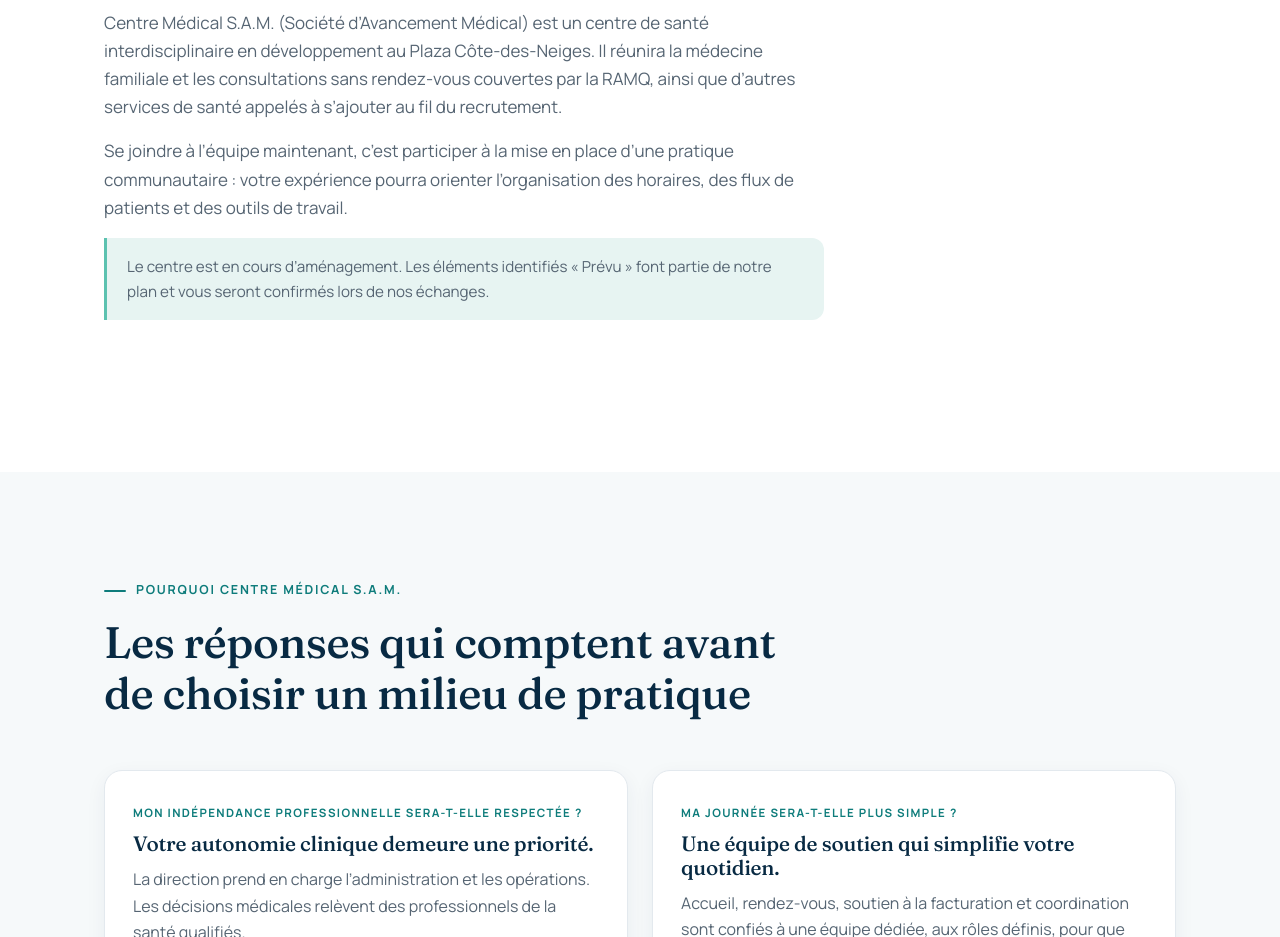
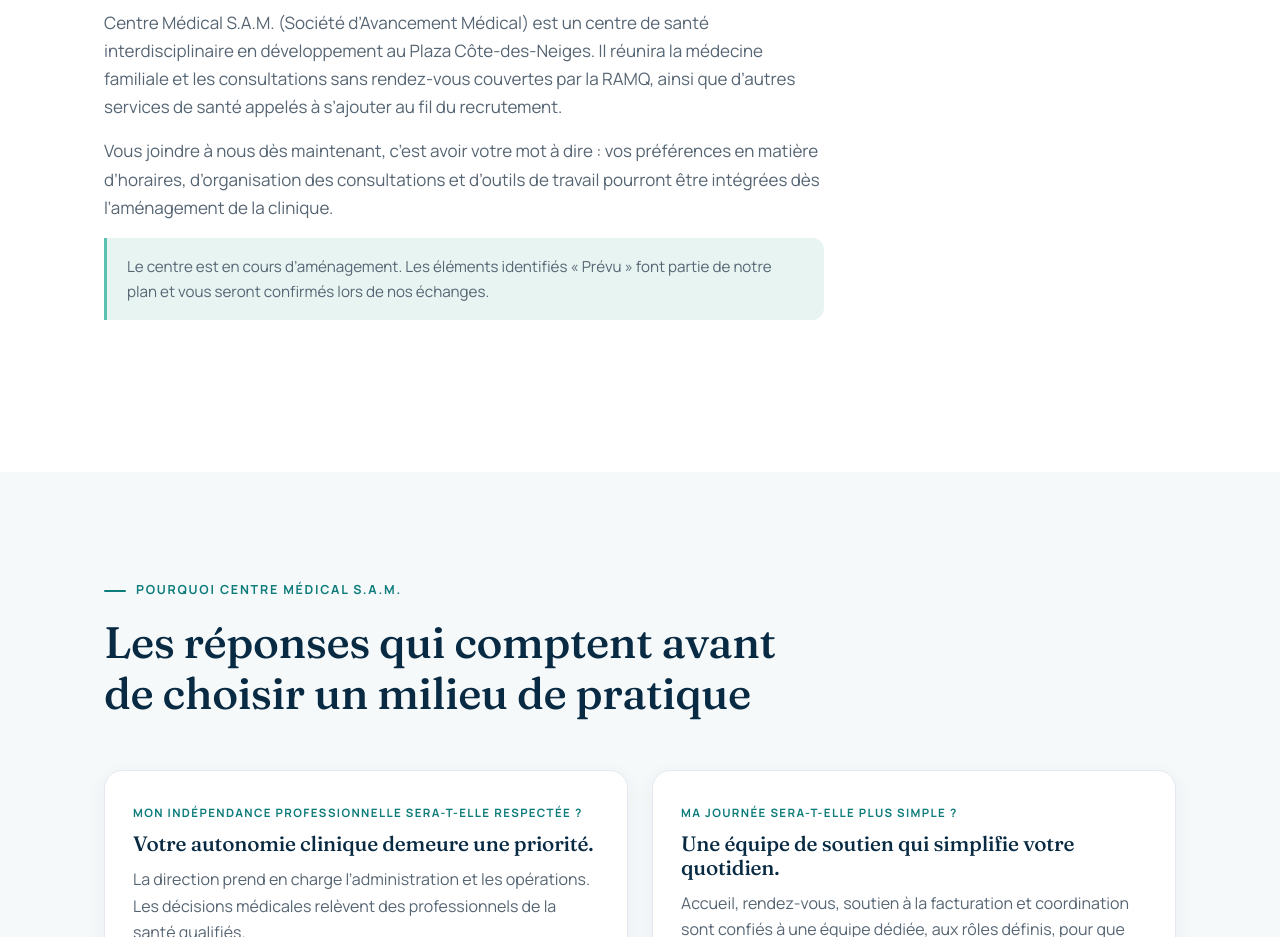
Before and after one commit to sicario-cloud/centremedicalsam, a plain HTML site: page carrieres-medecins/index.html in a window 1280 px wide. Shown: the part 1080-2017 px from the top of the page. Drawn offline with Linux system fonts and the light colour scheme.

Commit message:
Carrières : reformulation du paragraphe « Le projet » (FR/EN)
Co-Authored-By: Claude Opus 5.5 <noreply@anthropic.com>

```diff
--- a/carrieres-medecins/index.html
+++ b/carrieres-medecins/index.html
@@ -597,7 +597,7 @@
         <div class="section-head">
           <span class="eyebrow">Le projet</span>
           <h2 id="projet-titre">Une nouvelle pratique de médecine familiale, au cœur de Côte-des-Neiges</h2>
-          <p>Centre Médical S.A.M. (Société d’Avancement Médical) est un centre de santé interdisciplinaire en développement au Plaza Côte-des-Neiges. Il réunira la médecine familiale et les consultations sans rendez-vous couvertes par la RAMQ, ainsi que d’autres services de santé appelés à s’ajouter au fil du recrutement.</p><p>Se joindre à l’équipe maintenant, c’est participer à la mise en place d’une pratique communautaire : votre expérience pourra orienter l’organisation des horaires, des flux de patients et des outils de travail.</p>
+          <p>Centre Médical S.A.M. (Société d’Avancement Médical) est un centre de santé interdisciplinaire en développement au Plaza Côte-des-Neiges. Il réunira la médecine familiale et les consultations sans rendez-vous couvertes par la RAMQ, ainsi que d’autres services de santé appelés à s’ajouter au fil du recrutement.</p><p>Vous joindre à nous dès maintenant, c’est avoir votre mot à dire : vos préférences en matière d’horaires, d’organisation des consultations et d’outils de travail pourront être intégrées dès l’aménagement de la clinique.</p>
           <p class="status-note">Le centre est en cours d’aménagement. Les éléments identifiés « Prévu » font partie de notre plan et vous seront confirmés lors de nos échanges.</p>
         </div>
       </div>
```
Also changed, not shown: en/physician-careers/index.html (+1 -1 lines).
